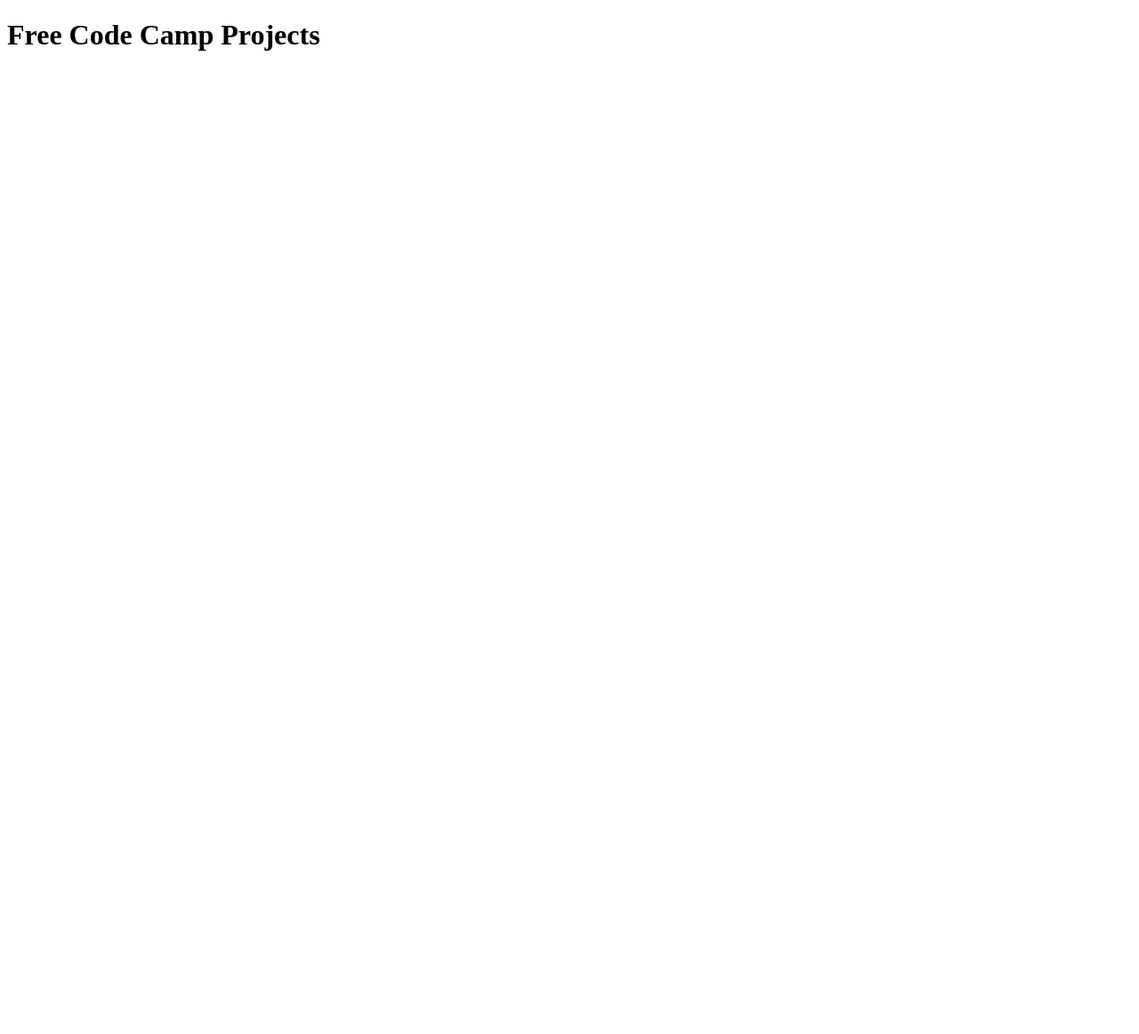
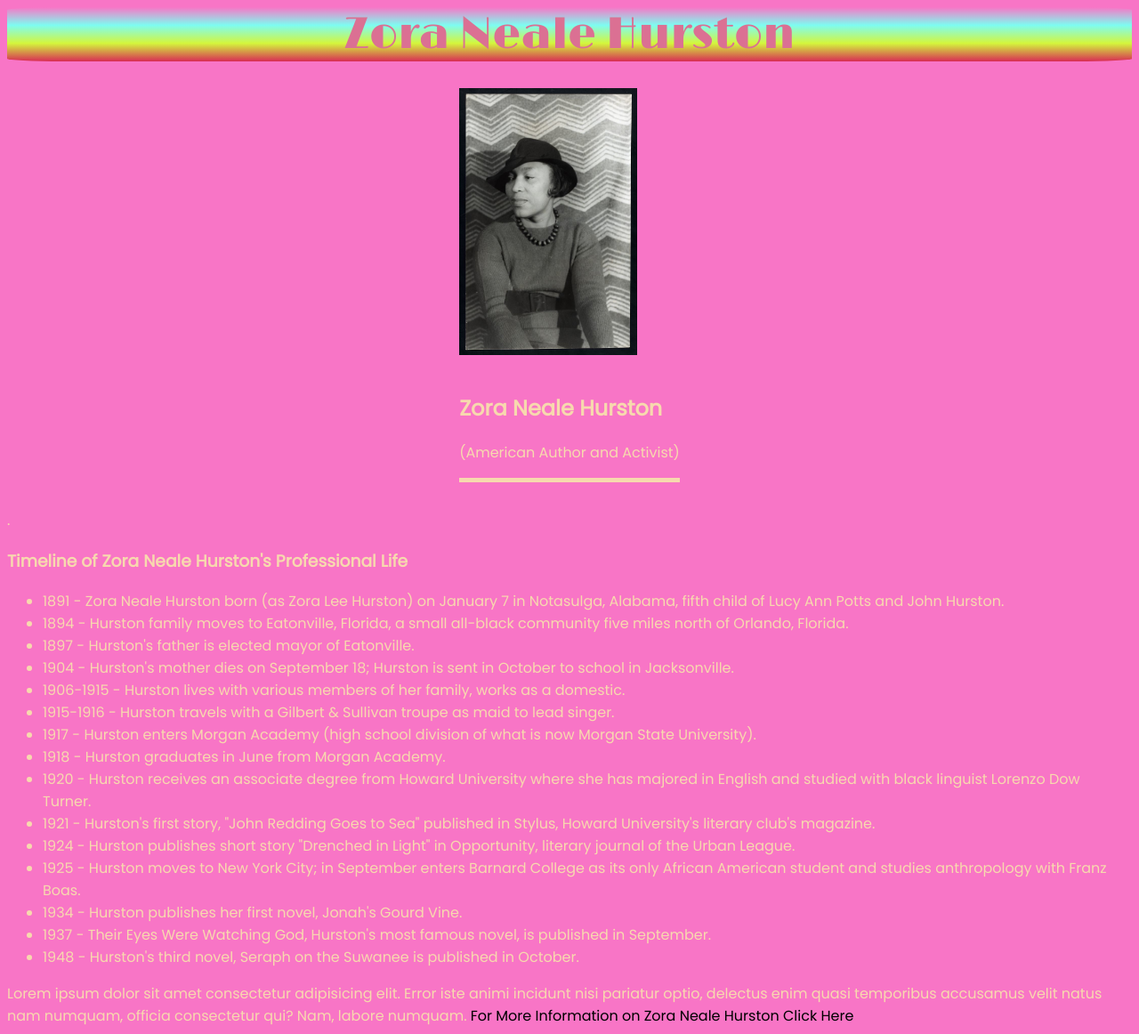
Before and after one commit to Aislinncodes/Free-code-camp-projects, a website: page index.html in a window 1280 px wide. Shown: the whole page at 89% size. Before the commit the page ends 800 px from the top, so only its background shows below. Drawn offline with nearby package versions, Linux system fonts and the light colour scheme.

Commit message:
Tribute Page

```diff
--- a/index.html
+++ b/index.html
@@ -7,6 +7,60 @@
     <title>Free Code Camp Projects</title>
 </head>
 <body>
-    <h1>Free Code Camp Projects</h1>
+    <!DOCTYPE html>
+<html lang="en">
+<head>
+    <meta charset="UTF-8">
+    <meta name="viewport" content="width=device-width, initial-scale=1.0">
+    <link rel="preconnect" href="https://fonts.gstatic.com">
+<link href="https://fonts.googleapis.com/css2?family=Poppins&display=swap" rel="stylesheet">
+<link rel="preconnect" href="https://fonts.gstatic.com">
+<link href="https://fonts.googleapis.com/css2?family=Limelight&display=swap" rel="stylesheet">
+    <link rel="stylesheet" href="/style.css">
+
+    <title>Tribute Page: Zora Neale Hurston</title>
+</head>
+<body>
+        <main id="main">
+            <div id="title">Zora Neale Hurston</div>
+
+            <section class="fleximg">
+                <div id="img-div">
+                     <img id="image" src="/images/portrait-of-zora-neale-hurston-1024.jpg"
+            alt="Zora Neale Hurston's Portrait">
+
+        <h2 id="img-caption">Zora Neale Hurston</h2> <p>(American Author and Activist)</p>
+      </div>
+    </section>
+    <div class="separate">.</div>
+    <article id="tribute-info">
+      <h3>Timeline of Zora Neale Hurston's Professional Life</h3>
+      <ul>
+        <li>1891 - Zora Neale Hurston born (as Zora Lee Hurston) on January 7 in Notasulga, Alabama, fifth child of Lucy Ann Potts and John Hurston.</li>
+        <li>1894 - Hurston family moves to Eatonville, Florida, a small all-black community five miles north of Orlando, Florida.</li>
+        <li>1897 - Hurston's father is elected mayor of Eatonville.</li>
+         <li> 1904 - Hurston's mother dies on September 18; Hurston is sent in October to school in Jacksonville.</li>
+        <li>1906-1915 - Hurston lives with various members of her family, works as a domestic.</li>
+        <li>1915-1916 - Hurston travels with a Gilbert & Sullivan troupe as maid to lead singer.</li>
+        <li>1917 - Hurston enters Morgan Academy (high school division of what is now Morgan State University).</li>
+        <li>1918 - Hurston graduates in June from Morgan Academy.</li>
+        <li>1920 - Hurston receives an associate degree from Howard University where she has majored in English and studied with black linguist Lorenzo Dow Turner.</li>
+        <li>1921 - Hurston's first story, "John Redding Goes to Sea" published in Stylus, Howard University's literary club's magazine.</li>
+        <li>1924 - Hurston publishes short story "Drenched in Light" in Opportunity, literary journal of the Urban League.</li>
+        <li>1925 - Hurston moves to New York City; in September enters Barnard College as its only African American student and studies anthropology with Franz Boas.</li>
+        <li>1934 - Hurston publishes her first novel, Jonah's Gourd Vine.</li>
+        <li>1937 - Their Eyes Were Watching God, Hurston's most famous novel, is published in September.</li>
+        <li>1948 - Hurston's third novel, Seraph on the Suwanee is published in October.</li>
+      </ul>
+
+            <article id="tribute-info">Lorem ipsum dolor sit amet consectetur adipisicing elit. Error iste animi incidunt nisi pariatur optio, delectus enim quasi temporibus accusamus velit natus nam numquam, officia consectetur qui? Nam, labore numquam.
+            <a id="tribute-link" href="https://www.zoranealehurston.com/" target="_blank">For More Information on Zora Neale Hurston Click Here</a>
+            </article>
+
+        </main>
+
+
+    </body>
+</html>
 </body>
 </html>
--- /dev/null
+++ b/style.css
@@ -0,0 +1,36 @@
+body {
+    font-family: Poppins;
+    background-color: #f875c6;
+    color: rgb(247, 217, 174);
+
+}
+#title {
+    text-align: center;
+    font-family: limelight;
+    font-size: 50px;
+    background: linear-gradient(#f875c6, #7efcf1, #d4f63c, #d82c54);
+    border-radius: 5%;
+    padding: 0%;
+    color: palevioletred;
+}
+
+.fleximg {
+    display: flex;
+    flex-direction: column;
+    align-items: center;
+}
+
+#image {
+    width: 200px;
+    height:300px;
+    margin-bottom: 15px;
+}
+#img-div {
+    margin: 30px;
+    border-bottom: 5px solid rgb(247, 217, 174);
+}
+
+#tribute-link{
+    text-decoration: none;
+    color: black;
+}
```
Also changed, not shown: images/portrait-of-zora-neale-hurston-1024.jpg (added).
